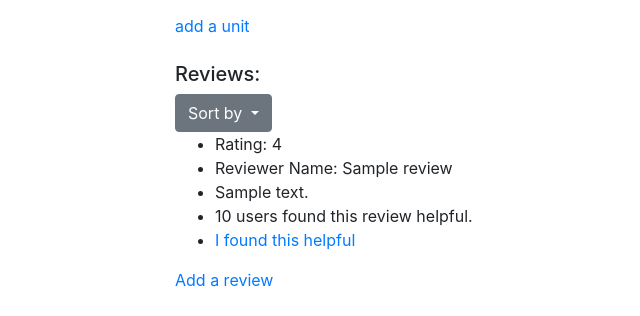
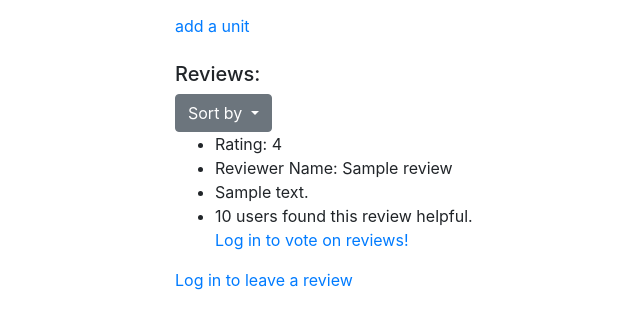
Before and after one commit to kp2zf/HoosHousing, a Django app: page /buildings/1/ in a window 1280 px wide. Shown: the part 588-904 px from the top of the page, without its empty margins (5-645 px from the left). Run offline with Django 3.2, Linux system fonts and the light colour scheme; tables that the repository leaves empty hold one stand-in row (values such as "Sample post"); grey boxes marked "Sample" are stand-in pictures; some libraries are stand-ins or nearby versions.

Commit message:
Added "this review is helpful" button and review sorting options

```diff
--- a/housing/models.py
+++ b/housing/models.py
@@ -1,6 +1,7 @@
 from django.db import models
 
 from django.contrib.contenttypes.fields import GenericForeignKey
+from django.contrib.auth.models import User
 
 from multiselectfield import MultiSelectField
 
@@ -56,3 +57,11 @@ class Review(models.Model):
     rating = models.IntegerField(validators = [validate_review_rating]) #the user's rating (out of 5 stars) of the apartment
     helpful_score = models.IntegerField(default=0) #amount of users that found this review helpful
     review_text = models.TextField()
+
+class Profile(models.Model):
+    user = models.OneToOneField(User, on_delete=models.CASCADE)
+
+class Vote(models.Model):
+    # building = models.ForeignKey(Building, on_delete=models.CASCADE)
+    review = models.ForeignKey(Review, on_delete=models.CASCADE)
+    username = models.CharField(max_length=100)
--- a/housing/templates/building_detail.html
+++ b/housing/templates/building_detail.html
@@ -1,6 +1,7 @@
 {% extends 'base.html' %}
 
 {% load crispy_forms_tags %}
+{% load vote_functions %}
 
 {% block content %}
 <div>
@@ -57,13 +58,22 @@
     <li>Reviewer Name: {{review.name}}</li>
     <li>{{review.review_text}}</li>
     <li>{{review.helpful_score}} users found this review helpful.</li>
-    <li><a href="{% url 'housing:helpful_vote' pk=building.id name=review.name sorting=sorting%}">I found this helpful</a></li>
+    <script>var has_voted = False</script>
+    {% if user.is_authenticated %}
+    <li><a href="{% url 'housing:helpful_vote' pk=building.id reviewer_name=review.name voter_name=user.username sorting=sorting%}">I found this helpful</a></li>
+    {% else %}
+    <a href="{% url 'social:begin' 'google-oauth2' %}?next={% url 'housing:building_detail' pk=building.id %}">Log in to vote on reviews!</a><br>
+    {% endif %}
   </ul>
   {% endfor %}
   {% else %}
   <p> No reviews available at this time.</p>
   {% endif %}
-  <a href="{% url 'housing:add_review' pk=building.id %}">Add a review</a>
+  {% if user.is_authenticated %}
+    <a href="{% url 'housing:add_review' pk=building.id %}">Leave a review</a>
+  {% else %}
+    <a href="{% url 'social:begin' 'google-oauth2' %}?next={% url 'housing:add_review' pk=building.id %}">Log in to leave a review</a><br>
+  {% endif %}
 </div>
 
 {% if user.username == building.admin %}
--- a/housing/urls.py
+++ b/housing/urls.py
@@ -28,7 +28,7 @@ urlpatterns = [
     # ex: /buildings/3/add_review/
     path('buildings/<int:pk>/add_review/', views.add_review, name='add_review'),
     # upvote review path
-    path('buildings/<int:pk>/<slug:name>/<slug:sorting>/vote/', views.helpful_vote, name='helpful_vote'),
+    path('buildings/<int:pk>/<str:reviewer_name>/<str:voter_name>/<slug:sorting>/vote/', views.helpful_vote, name='helpful_vote'),
     # sorted review path
     path('buildings/<int:pk>/<slug:sorting>/', views.building_detail, name='building_detail'),
     path('update_building/<int:pk>/', views.update_building, name='update_building'),
--- a/housing/views.py
+++ b/housing/views.py
@@ -7,9 +7,10 @@ from django.views import generic
 from django.db.models import Q
 from django.views.generic import FormView, TemplateView
 from django.shortcuts import render
+from django.core.exceptions import ObjectDoesNotExist
 
 from .forms import BuildingForm, BuildingImageForm, ReviewForm, UnitForm, UpdateForm
-from .models import Building, Unit, Review
+from .models import Building, Unit, Review, Vote
 
 def home(request):
     buildings = Building.objects.all()
@@ -81,13 +82,23 @@ def add_review(request, pk):
 		form = ReviewForm()
 	return render(request, 'add_review.html', {'form': form})
 
-def helpful_vote(request, pk, name, sorting= '-date'): #eventually change name to userid
+def helpful_vote(request, pk, reviewer_name, voter_name, sorting= '-date'): #eventually change name to userid
 	#need to add sorting so page refreshes to same sorting option that was selected before
 	building = get_object_or_404(Building, pk=pk)
-	review = Review.objects.get(building=building, name=name)
-	review.helpful_score += 1
-	review.save()
-	return redirect(reverse('housing:building_detail', kwargs={'pk':pk, 'sorting':sorting}))
+	review = Review.objects.get(building=building, name=reviewer_name)
+	try:
+		vote = Vote.objects.get(review=review, username=voter_name)
+		vote.delete()
+		review.helpful_score -= 1
+		review.save()
+		return redirect(reverse('housing:building_detail', kwargs={'pk':pk, 'sorting':sorting}))
+	except ObjectDoesNotExist:
+		vote = Vote(review=review, username=voter_name)
+		vote.save()
+		review.helpful_score += 1
+		review.save()
+		return redirect(reverse('housing:building_detail', kwargs={'pk':pk, 'sorting':sorting}))
+
 
 def update_building(request, pk):
 	building = get_object_or_404(Building, pk=pk)
```
Also changed, not shown: housing/templates/add_review.html (+7 -0 lines), housing/templatetags/vote_functions.py (+13 -0 lines).
